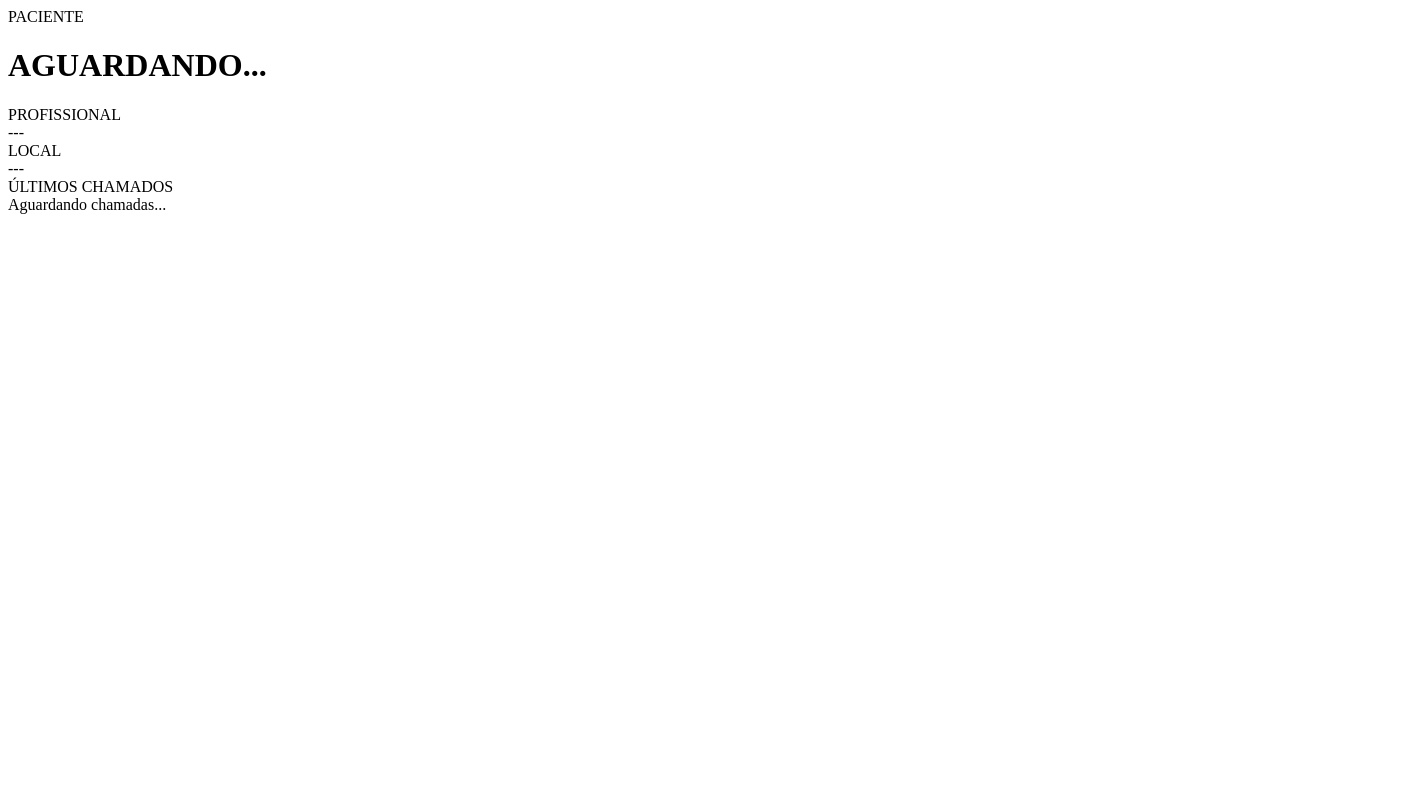
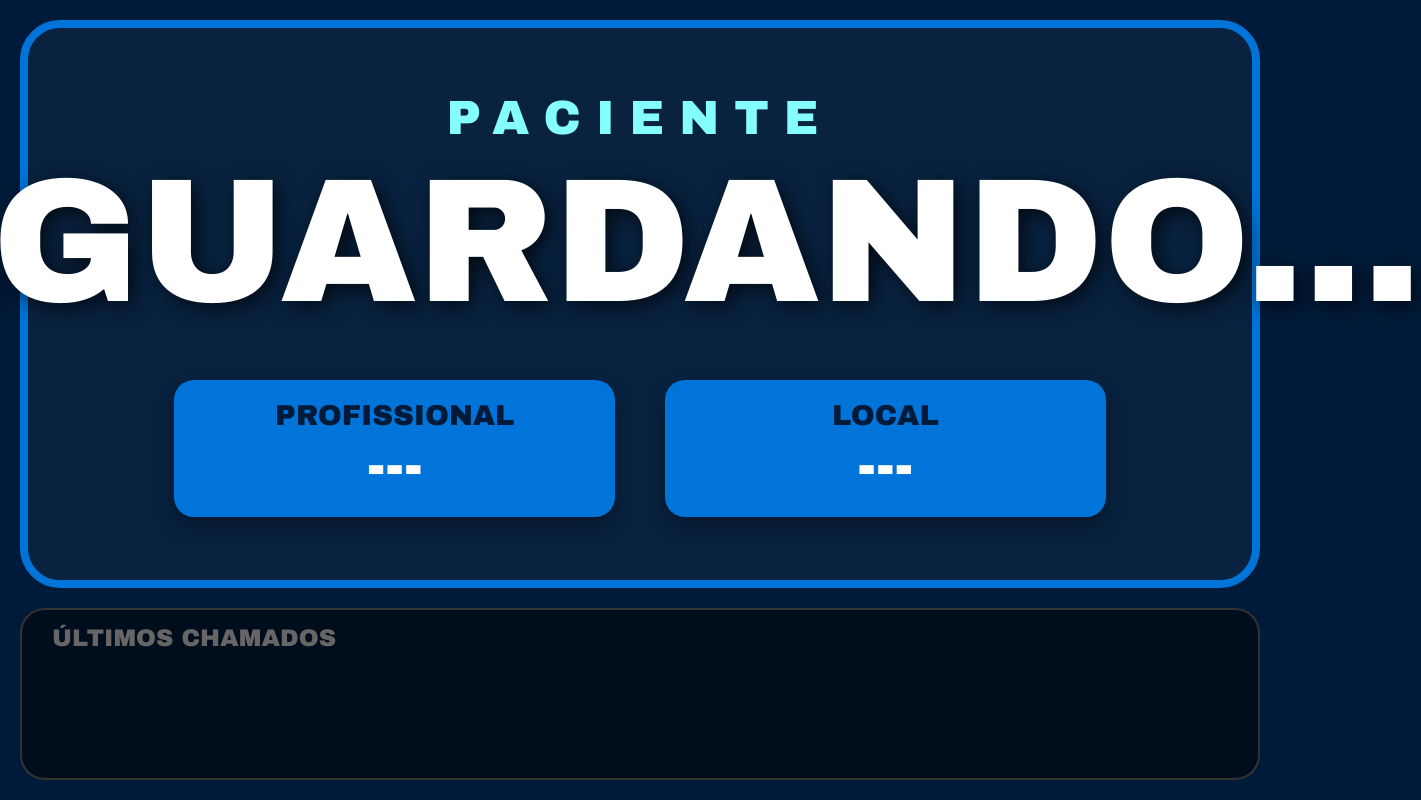
Before and after one commit to RafaelRlbjp/painel-chamada2, a website: page public/painel.html in a window 1280 px wide. Shown: the whole page, 1421 px wide, since content can reach past the window. Drawn offline with nearby package versions, Linux system fonts and the light colour scheme; no server answers.

Commit message:
Layout visual profissional concluído

```diff
--- a/public/painel.css
+++ b/public/painel.css
@@ -1,18 +1,141 @@
+* {
+    margin: 0;
+    padding: 0;
+    box-sizing: border-box;
+}
+
+body {
+    background-color: #001b3a;
+    color: #ffffff;
+    font-family: 'Arial Black', sans-serif;
+    height: 100vh;
+    width: 100vw;
+    display: flex;
+    overflow: hidden;
+    transition: background-color 0.3s ease;
+}
+
+.container {
+    display: flex;
+    flex-direction: column;
+    width: 100%;
+    height: 100%;
+    padding: 20px;
+}
+
+/* Centralização do Chamado Atual */
+.chamada-principal {
+    flex: 4;
+    display: flex;
+    flex-direction: column;
+    justify-content: center;
+    align-items: center;
+    text-align: center;
+    border: 8px solid #0074D9;
+    border-radius: 40px;
+    background: rgba(255, 255, 255, 0.03);
+    margin-bottom: 20px;
+}
+
+.header-label {
+    font-size: 3rem;
+    color: #85fffd;
+    letter-spacing: 15px;
+    margin-bottom: 10px;
+}
+
+#nome-paciente {
+    font-size: 11rem; /* LETRA GIGANTE */
+    font-weight: 900;
+    color: #ffffff;
+    text-transform: uppercase;
+    line-height: 1;
+    text-shadow: 5px 5px 20px rgba(0,0,0,0.7);
+}
+
+/* Informações de Apoio */
+.info-secundaria {
+    display: flex;
+    width: 90%;
+    justify-content: center;
+    gap: 50px;
+    margin-top: 50px;
+}
+
+.box-info {
+    background: #0074D9;
+    padding: 20px 50px;
+    border-radius: 20px;
+    min-width: 40%;
+    box-shadow: 0 10px 20px rgba(0,0,0,0.3);
+}
+
+.label {
+    display: block;
+    font-size: 1.8rem;
+    color: #001b3a;
+    font-weight: bold;
+    margin-bottom: 5px;
+}
+
+#nome-profissional, #consultorio {
+    font-size: 3.5rem;
+    font-weight: bold;
+    text-transform: uppercase;
+}
+
+/* Histórico Organizado */
+.rodape-historico {
+    flex: 1;
+    background-color: rgba(0,0,0,0.5);
+    border-radius: 25px;
+    padding: 15px 30px;
+    border: 2px solid #333;
+}
+
+.titulo-historico {
+    font-size: 1.5rem;
+    color: #666;
+    margin-bottom: 10px;
+}
+
+.historico-flex {
+    display: flex;
+    gap: 20px;
+    list-style: none;
+}
+
+.historico-flex li {
+    background: #1a1a1a;
+    padding: 15px 30px;
+    border-radius: 50px;
+    font-size: 2rem;
+    color: #888;
+    border: 1px solid #444;
+    animation: slideIn 0.5s ease;
+}
+
+/* ANIMAÇÃO AMARELA VIBRANTE */
 .piscar-amarelo {
-    animation: alerta-amarelo 0.8s infinite !important;
+    animation: alerta-amarelo 0.7s infinite !important;
 }
 
 @keyframes alerta-amarelo {
-    0% { background-color: #001b3a; } /* Cor original */
-    50% { background-color: #FFFF00; } /* Amarelo Vibrante */
+    0% { background-color: #001b3a; }
+    50% { background-color: #FFFF00; }
     100% { background-color: #001b3a; }
 }
 
-/* Garante que o texto fique preto durante o pisca para contraste */
 .piscar-amarelo #nome-paciente,
 .piscar-amarelo .header-label,
+.piscar-amarelo .label,
 .piscar-amarelo #nome-profissional,
 .piscar-amarelo #consultorio {
     color: #000 !important;
     text-shadow: none !important;
 }
+
+@keyframes slideIn {
+    from { opacity: 0; transform: translateY(20px); }
+    to { opacity: 1; transform: translateY(0); }
+}
--- a/public/painel.html
+++ b/public/painel.html
@@ -1,9 +1,9 @@
 <!DOCTYPE html>
-<html lang="pt-br">
+<html lang="pt-BR">
 <head>
   <meta charset="UTF-8">
+  <title>Painel de Chamada Profissional</title>
   <meta name="viewport" content="width=device-width, initial-scale=1.0">
-    <title>Painel de Chamadas Profissional</title>
   <link rel="stylesheet" href="painel.css">
   <script src="/socket.io/socket.io.js"></script>
 </head>
@@ -12,7 +12,7 @@
 <div class="container">
   <main class="chamada-principal">
     <div class="header-label">PACIENTE</div>
-            <h1 id="nome-paciente">AGUARDANDO...</h1>
+    <div id="nome-paciente">Aguardando...</div>
 
     <div class="info-secundaria">
       <div class="box-info">
@@ -28,9 +28,8 @@
 
   <footer class="rodape-historico">
     <div class="titulo-historico">ÚLTIMOS CHAMADOS</div>
-            <div id="lista-historico" class="historico-flex">
-                <div class="historico-item">Aguardando chamadas...</div>
-            </div>
+    <ul id="lista-historico" class="historico-flex">
+      </ul>
   </footer>
 </div>
 
```
Lines whose indentation alone changed are shown as unchanged.
